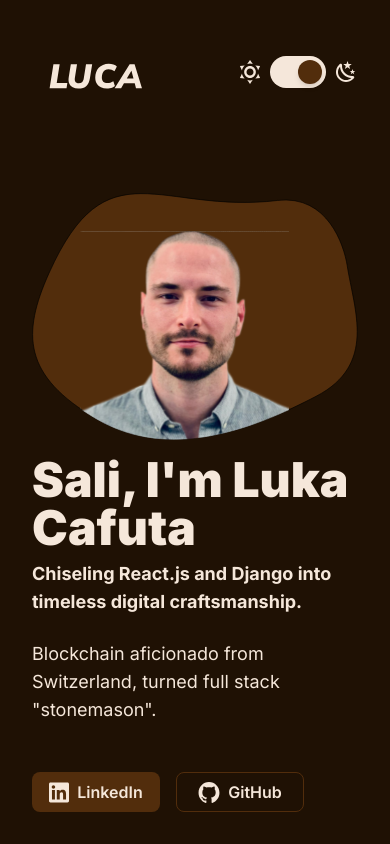
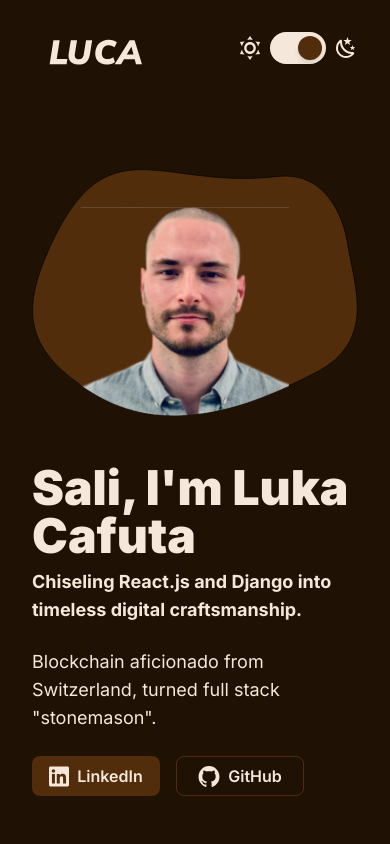
Before and after one commit to lukacafuta/Portfolio, a React (Vite) app: page / in a window 390 px wide. Shown: the top 844 px of the page. Built offline with nearby package versions, Linux system fonts and the light colour scheme.

Commit message:
adjusted phone responsiveness

```diff
--- a/src/App.jsx
+++ b/src/App.jsx
@@ -19,7 +19,7 @@ function App() {
         setTheme((prevTheme) => (prevTheme === "dark" ? "light" : "dark"));
     }
   return (
-    <div className="flex flex-col mx-auto min-h-screen font-inter gap-24 md:gap-32 max-w-screen-lg px-8 xl:p-0">
+    <div className="flex flex-col mx-auto min-h-screen font-inter gap-16 md:gap-32 max-w-screen-lg px-8 xl:p-0">
         <Header toggleTheme={toggleTheme} theme={theme} />
         <Hero theme={theme} />
         <AboutMe theme={theme} />
--- a/src/components/Header.jsx
+++ b/src/components/Header.jsx
@@ -2,7 +2,7 @@ import ThemeToggleButton from "./ThemeToggleButton.jsx";
 
 export default function Header({ toggleTheme, theme}) {
   return (
-      <header className="flex flex-row justify-between w-full pt-14">
+      <header className="flex flex-row justify-between w-full pt-8 md:pt-14">
           <div>
                 <img
                     src={theme === 'light' ? "/luca-logo-lightmode.svg" : "/luca-logo-darkmode.svg"}
--- a/src/components/Hero.jsx
+++ b/src/components/Hero.jsx
@@ -1,14 +1,14 @@
 export default function Hero({ theme }) {
   return (
     <section className="flex flex-col-reverse justify-between gap-4 -mb-4 md:flex-row">
-        <div className="flex flex-col justify-center">
+        <div className="flex flex-col justify-center mt-8 md:mt-0">
             <h1 className="text-5xl font-black mb-2 text-custom-dark-chocolate-brown dark:text-custom-light-chocolate-brown">
                 <p>Sali, I'm Luka Cafuta</p>
             </h1>
             <div className="text-lg font-bold mb-6 text-custom-dark-chocolate-brown dark:text-custom-light-chocolate-brown">
                 <p>Chiseling React.js and Django into timeless digital craftsmanship.</p>
             </div>
-            <div className="text-lg font-normal mb-12 text-custom-dark-chocolate-brown dark:text-custom-light-chocolate-brown">
+            <div className="text-lg font-normal mb-6 md:mb-12 text-custom-dark-chocolate-brown dark:text-custom-light-chocolate-brown">
                 <p>Blockchain aficionado from Switzerland, turned full stack "stonemason".</p>
             </div>
             <div className="flex flex-row gap-4">
@@ -39,7 +39,7 @@ export default function Hero({ theme }) {
                 </a>
             </div>
         </div>
-        <div>
+        <div className="mt-8 md:mt-0">
             <img src={theme === 'light' ? "/profile-photo-lightmode.svg" : "/profile-photo-darkmode.svg"}
                  alt="Profile photo"/>
         </div>
--- a/src/components/Project.jsx
+++ b/src/components/Project.jsx
@@ -15,7 +15,7 @@ export default function Project( {project} ) {
                         {project.description}
                     </div>
                     <ul
-                        className="flex flex-row gap-2 text-lg md:text-xl font-bold flex-wrap text-custom-dark-chocolate-brown dark:text-custom-light-chocolate-brown mt-4 md:mt-0"
+                        className="flex flex-row gap-2 text-base md:text-lg lg:text-xl font-bold flex-wrap text-custom-dark-chocolate-brown dark:text-custom-light-chocolate-brown mt-4 md:mt-0"
                     >
                         {project.technologies.map((tech, index) => (
                             <li key={index}>{tech}</li>
--- a/src/components/Toolbox.jsx
+++ b/src/components/Toolbox.jsx
@@ -8,7 +8,12 @@ export default function Toolbox() {
     return (
         <section className="flex flex-row justify-center">
             <div className="flex flex-col w-full">
-                <h2 className="text-3xl font-extrabold mb-6 text-custom-dark-chocolate-brown dark:text-custom-light-chocolate-brown">My Tools</h2>
+                <h2 className="text-3xl font-extrabold mb-2 text-custom-dark-chocolate-brown dark:text-custom-light-chocolate-brown">My Tools</h2>
+                <div className="font-bold mb-8">
+                    <p>
+                        The tools and technologies I rely on.
+                    </p>
+                </div>
                 <div className="flex flex-wrap w-full justify-between font-normal">
                     {tools.map((tool)=>(
                         <div key={tool.id} className="flex justify-center items-center flex-grow-0 flex-shrink-0 w-full sm:w-1/2 lg:w-1/5 mb-12">
```
